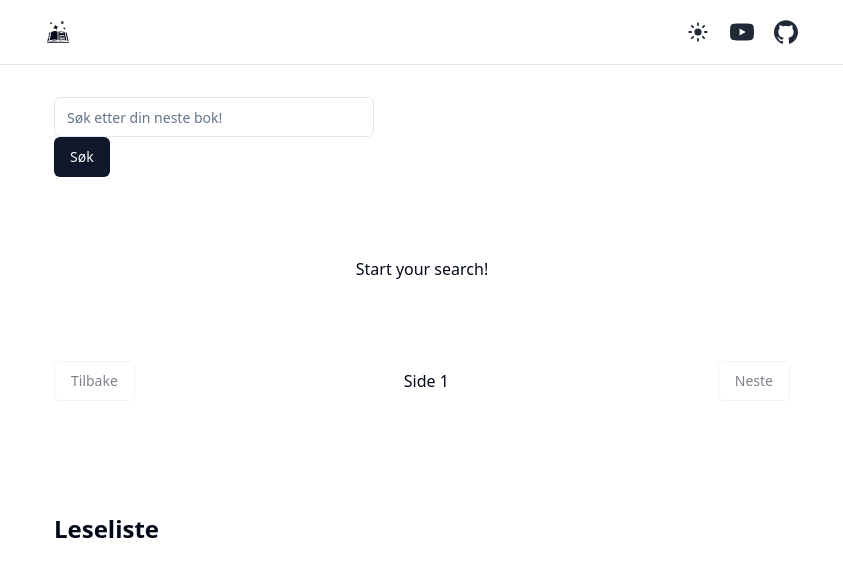
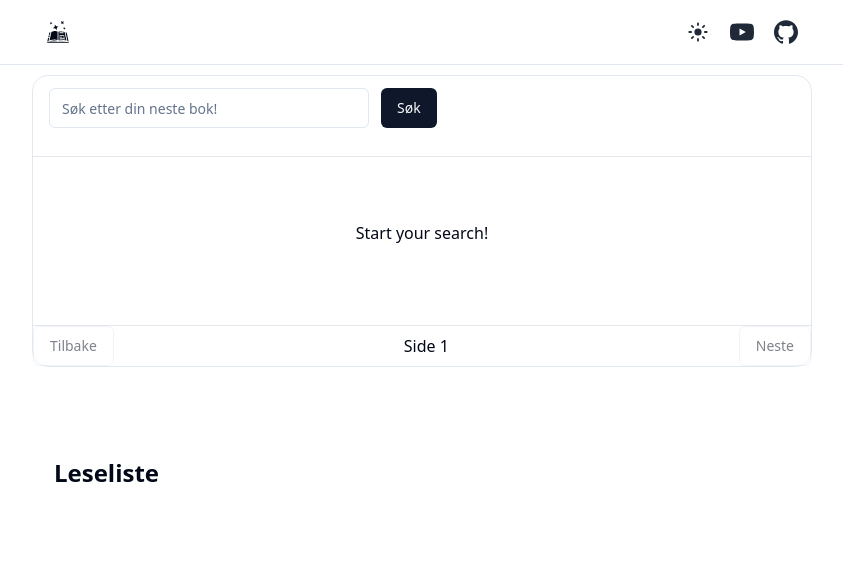
Before and after one commit to coding-chef77/reading-list-app, a React (Vite) app: page / in a window 1280 px wide. Shown: the top 576 px of the page, without its empty margins (218-1061 px from the left). Built offline with nearby package versions, Linux system fonts and the light colour scheme.

Commit message:
Added loading spinner on search button

```diff
--- a/src/components/BookSearch.tsx
+++ b/src/components/BookSearch.tsx
@@ -11,6 +11,7 @@ import {
   TableRow,
 } from "@/components/ui/table";
 import { Book, useStore } from "@/store";
+import { AiOutlineLoading3Quarters } from "react-icons/ai";
 
 export const BookSearch = () => {
   const { books, addBook } = useStore((state) => state);
@@ -62,8 +63,10 @@ export const BookSearch = () => {
   const endIndex = Math.min(startIndex + resultsPerPage - 1, totalResults);
 
   return (
-    <div className="p-4">
-      <div className="sm:max-w-xs">
+    <div className="-m-1.5 overflow-x-auto">
+      <div className="sm:divide-y sm:divide-gray-200 sm:rounded-2xl sm:border sm:dark:divide-gray-700 sm:dark:border-gray-700">
+        <div className="flex flex-col items-center gap-3 px-4 py-3 sm:flex-row">
+          <div className="relative w-full sm:max-w-xs">
             <Input
               type="text"
               value={query}
@@ -72,16 +75,28 @@ export const BookSearch = () => {
               placeholder="Søk etter din neste bok!"
             />
           </div>
-      <Button onClick={() => searchBooks()} disabled={isLoading}>
-        {isLoading ? "Søker..." : "Søk"}
+          <Button
+            className="max-sm:w-full sm:max-w-xs"
+            onClick={() => searchBooks()}
+            disabled={isLoading}
+          >
+            {isLoading ? (
+              <>
+                <AiOutlineLoading3Quarters className="mr-2 h-4 w-4 animate-spin" />{" "}
+                Søker...{" "}
+              </>
+            ) : (
+              "Søk"
+            )}
           </Button>
-      <div className="mt-2">
+        </div>
+        {/* <div className="mt-2">
           {totalResults > 0 && (
             <p className="text-sm">
               Viser {startIndex} - {endIndex} av {totalResults} resultater
             </p>
           )}
-      </div>
+        </div> */}
         <div className="mt-4 max-h-64 overflow-auto">
           {query.length > 0 && results.length > 0 ? (
             <Table>
@@ -143,12 +158,14 @@ export const BookSearch = () => {
             variant="outline"
             onClick={handleNextClick}
             disabled={
-            currentPage > Math.ceil(totalResults / resultsPerPage) || isLoading
+              currentPage > Math.ceil(totalResults / resultsPerPage) ||
+              isLoading
             }
           >
             Neste
           </Button>
         </div>
       </div>
+    </div>
   );
 };
```
Lines whose indentation alone changed are shown as unchanged.
